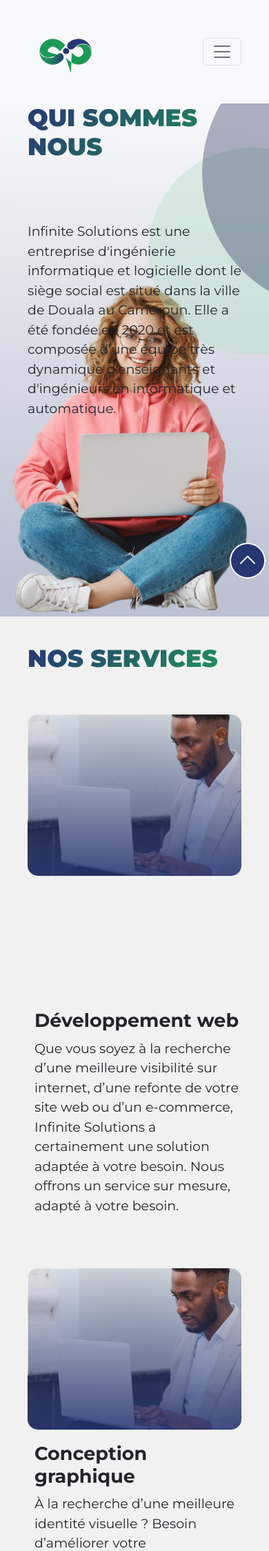
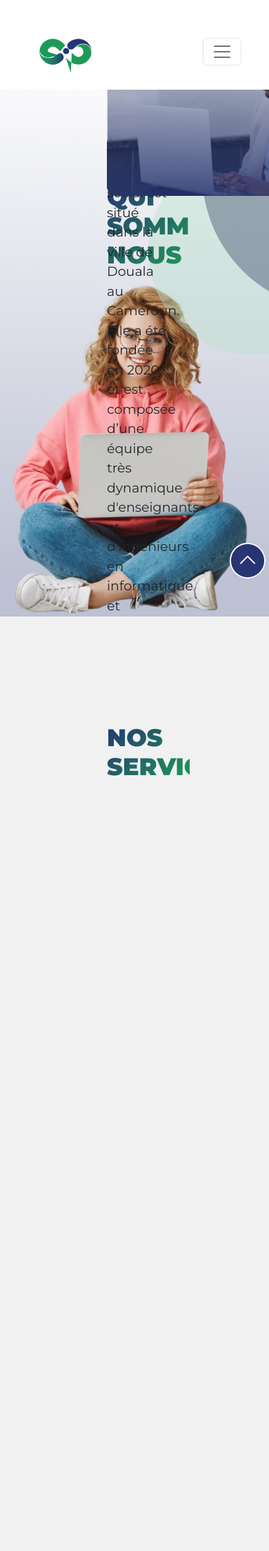
Before and after one commit to Djoufson/Infinite-Solutions, a PHP site: page / in a window 390 px wide; the page is wider, and only the part inside the window is pictured. Shown: the top 2249 px of that part at 69% size. Run offline with PHP 8.4, Linux system fonts and the light colour scheme.

Commit message:
modification des proprietes des sections avec backgrounds et des containers en attente de la reforme du responsive design

```diff
--- a/CSS/main.css
+++ b/CSS/main.css
@@ -159,6 +159,7 @@ section{
 .slider{
     padding-top: 0;
     height: 100vh;
+    max-height: 900px;
 }
 
 .content{
@@ -169,11 +170,17 @@ section{
     left: 50%;
     transform: translate(-50%, -50%);
 }
+
 /* Qui sommes nous */
 
-.qui div{
+.qui{
+    position: relative;
+    max-height: 900px;
+}
+
+.qui .contain>div{
     width: 50%;
-    position: absolute;
+    position: relative;
     top: 50%;
     transform: translateY(-50%);
 }
@@ -217,7 +224,7 @@ section{
 }
 
 @media only screen and (max-width: 1000px) {
-    #services .service-section{
+    #services .service-section .contain{
         height: 819px;
         position: relative;
     }
@@ -233,23 +240,29 @@ section{
     }
 }
 @media only screen and (max-width: 550px) {
-    #services .service-section{
+    #services .service-section .contain{
         display: block;
         height: 97vw;
         position: relative;
     }
 }
 @media only screen and (max-width: 460px) {
-    #services .service-section{
+    #services .service-section .contain{
         display: block;
         height: 117vw;
         position: relative;
     }
 }
 /* Formations */
-.formations{
+.formations .contain{
     text-align: center;
     color: white;
+    width: 100%;
+    max-height: 900px;
+
+}
+
+.formations{
     height: 100vh;
     background-color: var(--main-color);
     background-image: url(../RESOURCES/SVG/patter_desktop_left.svg), url(../RESOURCES/SVG/pattern_desktop.svg);
@@ -271,14 +284,20 @@ section{
 
 
 /* Realisations */
+.realisations .contain{
+    height: 100vh;
+    max-height: 900px;
+    position: relative;
+}
 .realisations{
     text-align: center;
     padding: 50px;
     position: relative;
     height: 100vh;
+    max-height: 900px;
     background-color: #E9EBF1;
 }
-.realisations-items{
+.contain .realisations-items{
     width: 80%;
     left: 50%;
     top: 50%;
@@ -350,9 +369,10 @@ section{
 /* Travaux */
 .travaux{
     height: 100vh;
+    max-height: 900px;
 }
 
-.travaux-items>div{
+.travaux-items>div .contain{
     background-color: #eee;
     border-radius: 5px;
     position: relative;
@@ -404,6 +424,7 @@ section{
 .arbre{
     position: relative;
     height: 80vh;
+    max-height: 900px;
     padding: 50px;
 }
 
--- a/CSS/parallax.css
+++ b/CSS/parallax.css
@@ -150,6 +150,7 @@
 .formations-item, .travaux-items>div{
     width: 30%;
     height: calc(100vw * 30 / 100);
+    max-height: 303px;
     margin: auto;
     overflow: hidden;
     position: relative;
--- a/CSS/second.css
+++ b/CSS/second.css
@@ -1,6 +1,7 @@
 *{
     font-family: 'Montserrat', sans-serif;
 }
+
 
 h1{
     margin-bottom: 60px;
@@ -32,6 +33,7 @@ h3{
 .service-section .image{
     width: 35vw;
     height: 35vw;
+    max-height: 528px;
     margin: auto;
     border-radius: 15px;
     background-color: #000;
@@ -43,18 +45,33 @@ h3{
 .formations h1{
     -webkit-text-fill-color: #97D1B2;
 }
-
-section, #footer{
+#header{
+    width: 100%;
+    height: 130px;
+    background-color: #fff;
+    z-index: 2;
+    position: fixed;
+}
+#header .header-container{
+    position: fixed;
+}
+.contain , #footer .contain{
     padding: 115px;
     max-width: 1510px;
     min-width: 350px;
     margin: auto;
 }
+
+#heaer .header-contain{
+    height: auto;
+    padding-top: 0;
+}
+
 #header nav.navbar{
+    z-index: 2;
     max-width: 1510px;
     left: 50%;
     transform: translate(-50%);
-    background-color: #fff;
     min-width: 350px;
 }
 
@@ -230,12 +247,20 @@ section, #footer{
 
 }
 
+@media only screen and(min-width: 1510px){
+    .slider{
+        max-height: 900px;
+    }
+
+    .formations{
+        max-height: 900px;
+    }
+}
 
 /* Suplement */
 
 #header nav{
     position: fixed;
-    background-color: #fff;
     width: 100%;
     padding-left: 130px;
 }
--- a/index.php
+++ b/index.php
@@ -81,7 +81,8 @@ include "FUNCTION/contact.func.php";
 <body>
     <a class="pin" href="#header"><img src="RESOURCES/IMAGES/carret_left.png" alt=""></a>
     <header id="header">
-        <nav class="navbar navbar-expand-lg navbar-light bg-light">
+        <div class="header-contain">
+            <nav class="navbar navbar-expand-lg">
                 <a class="navbar-brand" href="#">
                     <svg width="110" height="60" viewBox="0 0 110 60" fill="none" xmlns="http://www.w3.org/2000/svg">
                         <path d="M92.3143 29.1294C91.9423 28.1454 91.587 27.1538 91.1945 26.1773C89.3794 21.6506 85.8825 19.4819 80.9618 19.3262C77.0173 19.2017 73.4769 20.2606 70.3148 22.9249C71.6026 22.7119 72.0876 22.4341 72.8881 22.388C77.1636 22.1389 80.89 25.6666 80.9195 29.9254C80.949 34.1842 77.2367 37.8053 72.9753 37.5176C71.7624 37.4251 70.599 37.0111 69.6119 36.3205C67.6351 34.8818 65.8508 33.1927 64.0036 31.5871L62.7786 60.5196L55.4668 38.6162C59.7641 43.0893 64.0524 47.3183 70.5855 48.3609C80.9233 50.0151 91.1162 42.8103 92.4875 32.7368C92.6491 31.5497 92.3592 60.6053 92.2861 29.0883L92.3143 29.1294Z" fill="#1D9A57"/>
@@ -129,9 +130,11 @@ include "FUNCTION/contact.func.php";
                     <a href="#contactez-nous" style="border-radius: 0" class="contact-btn text-right"><?= $lang["contact"] ?></a>
                 </div>
             </nav>
+        </div>
     </header>
     <main>
         <section class="slider">
+            <div class="contain">
                 <div id="carouselExampleIndicators" class="carousel slide" data-bs-ride="true">
                     <div class="carousel-indicators">
                     <button type="button" data-bs-target="#carouselExampleIndicators" data-bs-slide-to="0" class="active" aria-current="true" aria-label="Slide 1"></button>
@@ -170,8 +173,10 @@ include "FUNCTION/contact.func.php";
                     <span class="visually-hidden">Next</span>
                     </button>
                 </div>
+            </div>
         </section>
         <section class="qui" id="qui" >
+            <div class="contain">
                 <svg class="ellipse1" width="330" height="330" viewBox="0 0 330 330" fill="none" xmlns="http://www.w3.org/2000/svg">
                     <g style="mix-blend-mode:multiply">
                     <circle cx="165" cy="165" r="165" fill="#b9e0cb6e"/>
@@ -185,8 +190,10 @@ include "FUNCTION/contact.func.php";
                     <p data-aos="fade-up"  data-aos-duration="1500"><?= $lang["qui-1-p"] ?></p>
 
                 </div>
+            </div>
         </section>
         <section class="services" id="services">
+            <div class="contain">
                 <h1 data-aos="fade-up" data-aos-duration="1000"><?= $lang["services"] ?></h1>
                 <div class="service-section" >
                     <div class="contenu" data-aos="fade-up">
@@ -212,9 +219,11 @@ include "FUNCTION/contact.func.php";
                     <div class="image" data-aos="fade-left" data-aos-duration="1400">
                     </div>
             </div>
+            </div>
 
         </section>
         <section class="formations" id="formations" style="height: auto;">
+            <div class="contain">
                 <div>
                     <div class="formations-text" >
                     <h1 data-aos="fade-up" data-aos-duration="1000"><?= $lang["formations"] ?></h1>
@@ -235,8 +244,10 @@ include "FUNCTION/contact.func.php";
                         </div>
                     </div>
                 </div>
+            </div>
         </section>
         <section class="realisations" id="realisations">
+            <div class="contain">
                 <h1 data-aos="fade-up"data-aos-duration="1000" ><?= $lang["realise"] ?></h1>
                 <h4>Plus de 30 Applications realisees</h4>
                 <div class="realisations-items">
@@ -261,8 +272,10 @@ include "FUNCTION/contact.func.php";
                         <p data-aos="fade-up" data-aos-duration="1400"><?= $lang["realise-4"] ?></p>
                     </div>
                 </div>
+            </div>
         </section>
         <section class="travaux" id="travaux">
+            <div class="contain">
                 <h1 data-aos="fade-up" data-aos-duration="1200"><?= $lang["travaux"] ?></h1>
                 <div class="travaux-items">
                     <div data-aos="fade-up" data-aos-duration="1200" style="background-image: url(./RESOURCES/IMAGES/4.jpg); background-size: cover;">
@@ -290,8 +303,10 @@ include "FUNCTION/contact.func.php";
                         </div>
                     </div>
                 </div>
+            </div>
         </section>
         <section class="technologies">
+            <div class="contain">
                 <h1 data-aos="fade-up" data-aos-duration="1200"><?= $lang["technologies"] ?></h1>
                 <p data-aos="fade-up" data-aos-duration="1600"><?= $lang["technologies-p"] ?></p>
                 <div class="arbre">
@@ -304,6 +319,7 @@ include "FUNCTION/contact.func.php";
                     <div class="git-hub"></div>
                     <div class="html"><img src="./RESOURCES/IMAGES/laravel.png" style="width: 100%;"></div>
                     <div class="autre"><img src="./RESOURCES/IMAGES/React.jpg" style="width: 100%;"></div>
+                </div>
             </div>
         </section>
         <section class="contactez-nous" id="contactez-nous">
@@ -352,6 +368,7 @@ include "FUNCTION/contact.func.php";
         </section>
     </main>
     <footer id="footer">
+        <div class="contain">
             <div class="footer-container">
                 <div class="description">
                     <img src="RESOURCES/IMAGES/logo.png" alt="">
@@ -430,6 +447,7 @@ include "FUNCTION/contact.func.php";
             <div class="copyright">
                 <p>&copy; Infinite Solutions | Copyright 2022</p>
             </div>
+        </div>
     </footer>
     <link href="https://unpkg.com/aos@2.3.1/dist/aos.css" rel="stylesheet">
     <script src="https://code.jquery.com/jquery-3.3.1.slim.min.js" integrity="sha384-q8i/X+965DzO0rT7abK41JStQIAqVgRVzpbzo5smXKp4YfRvH+8abtTE1Pi6jizo" crossorigin="anonymous"></script>
```
Lines whose indentation alone changed are shown as unchanged.
